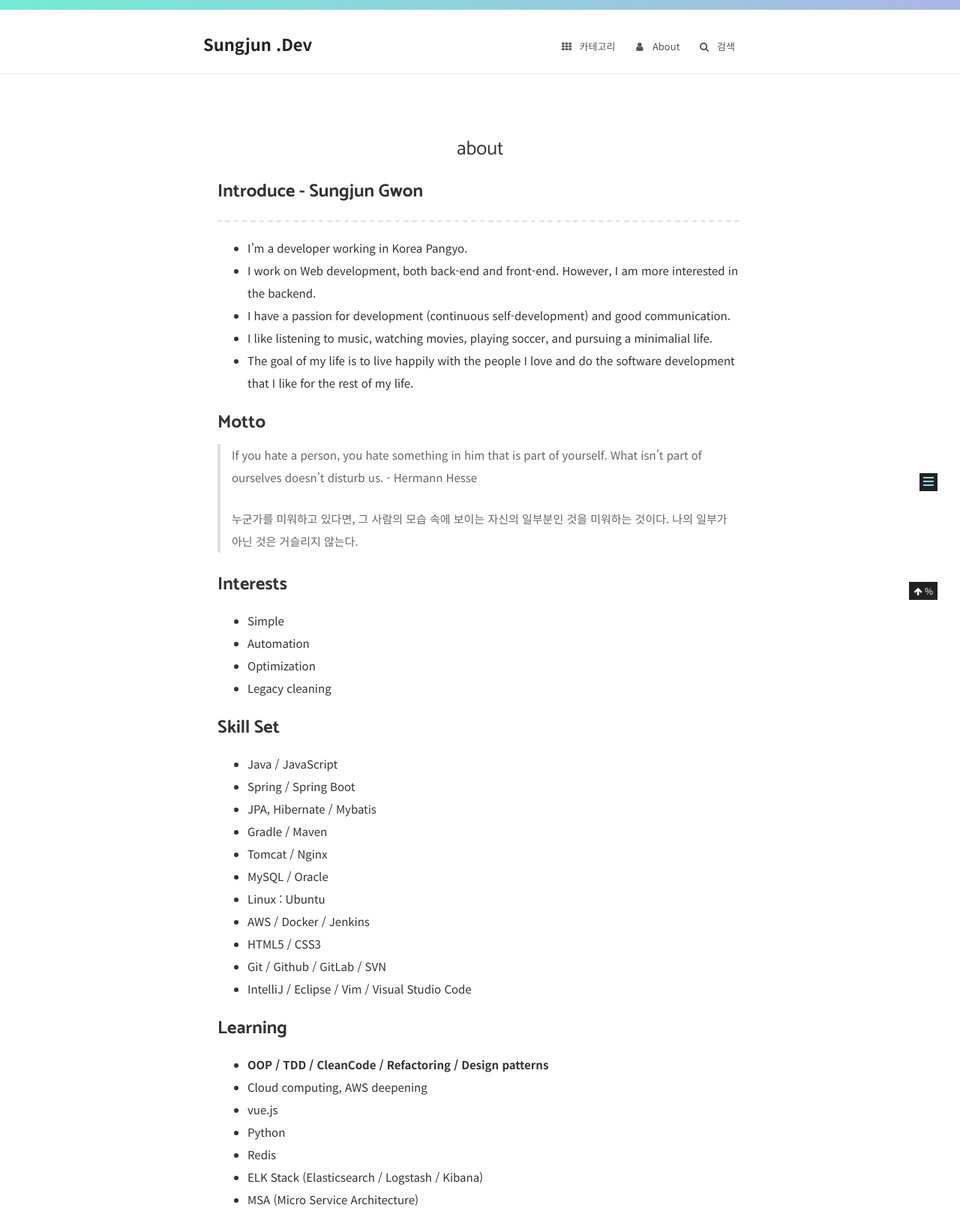
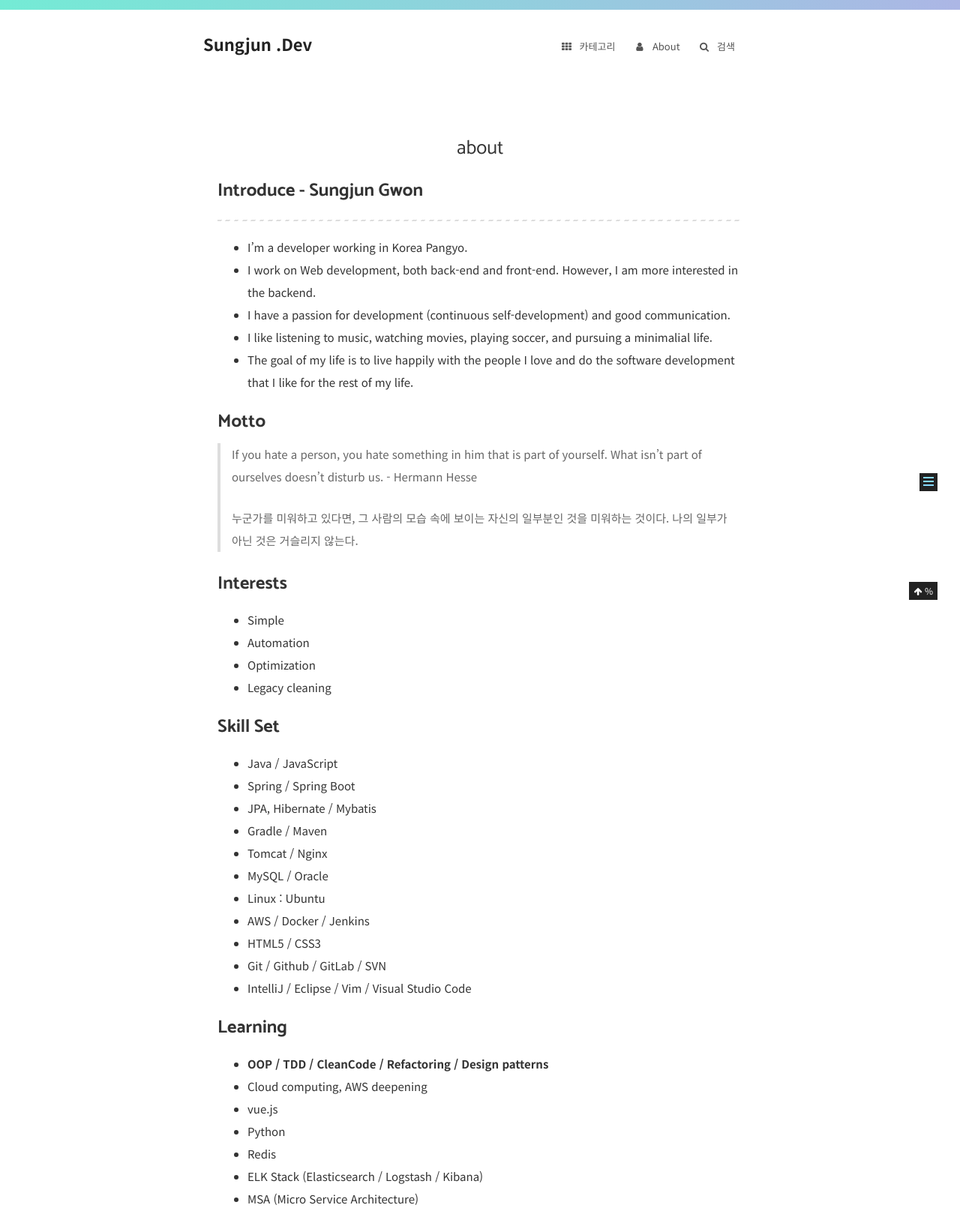
Before and after one commit to gwonsungjun/gwonsungjun.github.io, a Jekyll site: the page built from about/index.md, in a window 1280 px wide. Shown: the part 200-1839 px from the top of the page at 75% size. Built offline with Jekyll 4.4.1, drawn with Linux system fonts in a browser that asks for light colours.

Commit message:
Delete header bottom

```diff
--- a/_sass/_schemes/Mist/_header.scss
+++ b/_sass/_schemes/Mist/_header.scss
@@ -2,7 +2,6 @@
 // --------------------------------------------------
 .header {
   background: $header-footer-color;
-  border-bottom: solid 1px rgba(0, 0, 0, 0.1)
 }
 .header:before {
   z-index: 1;
```
